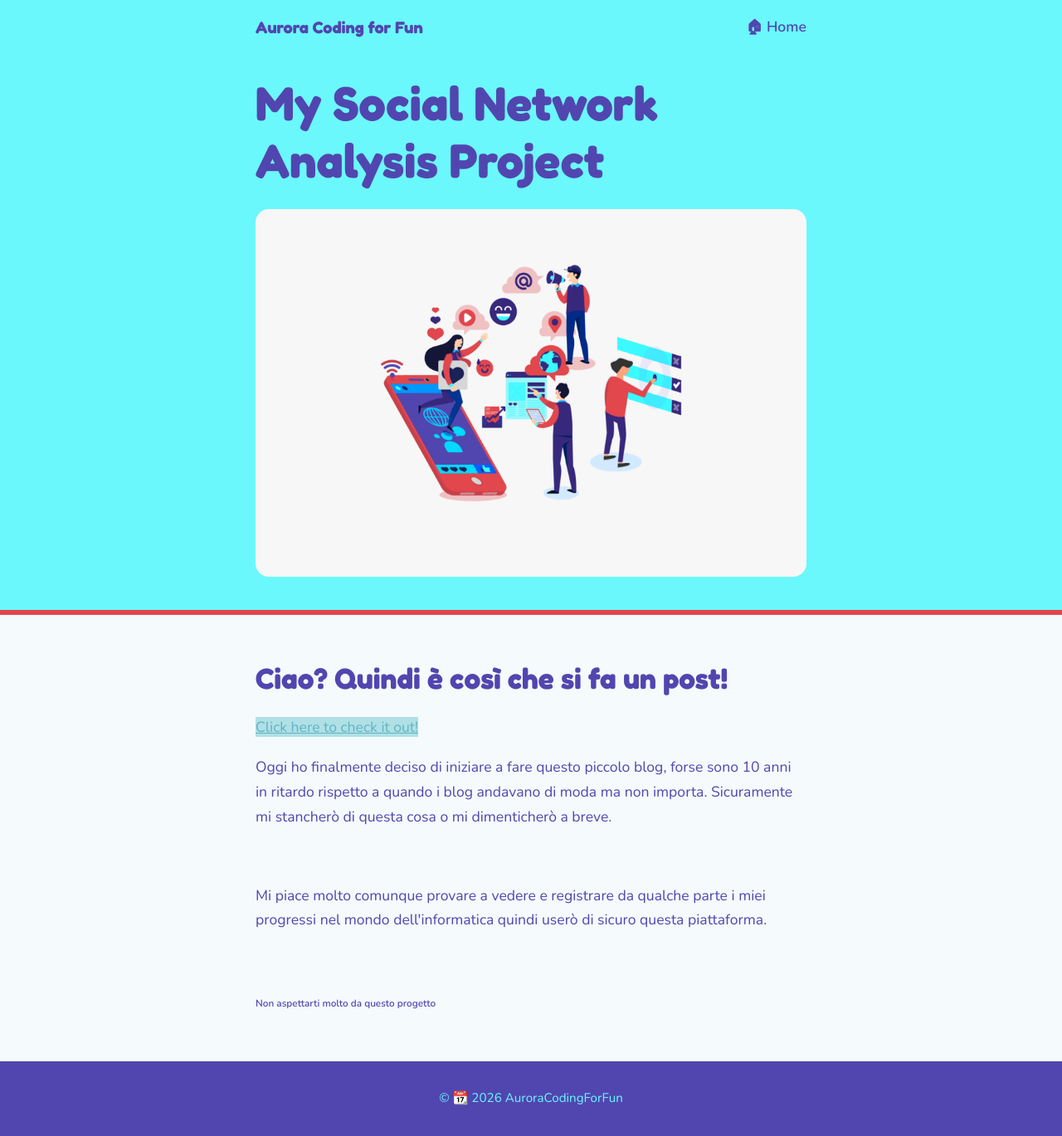
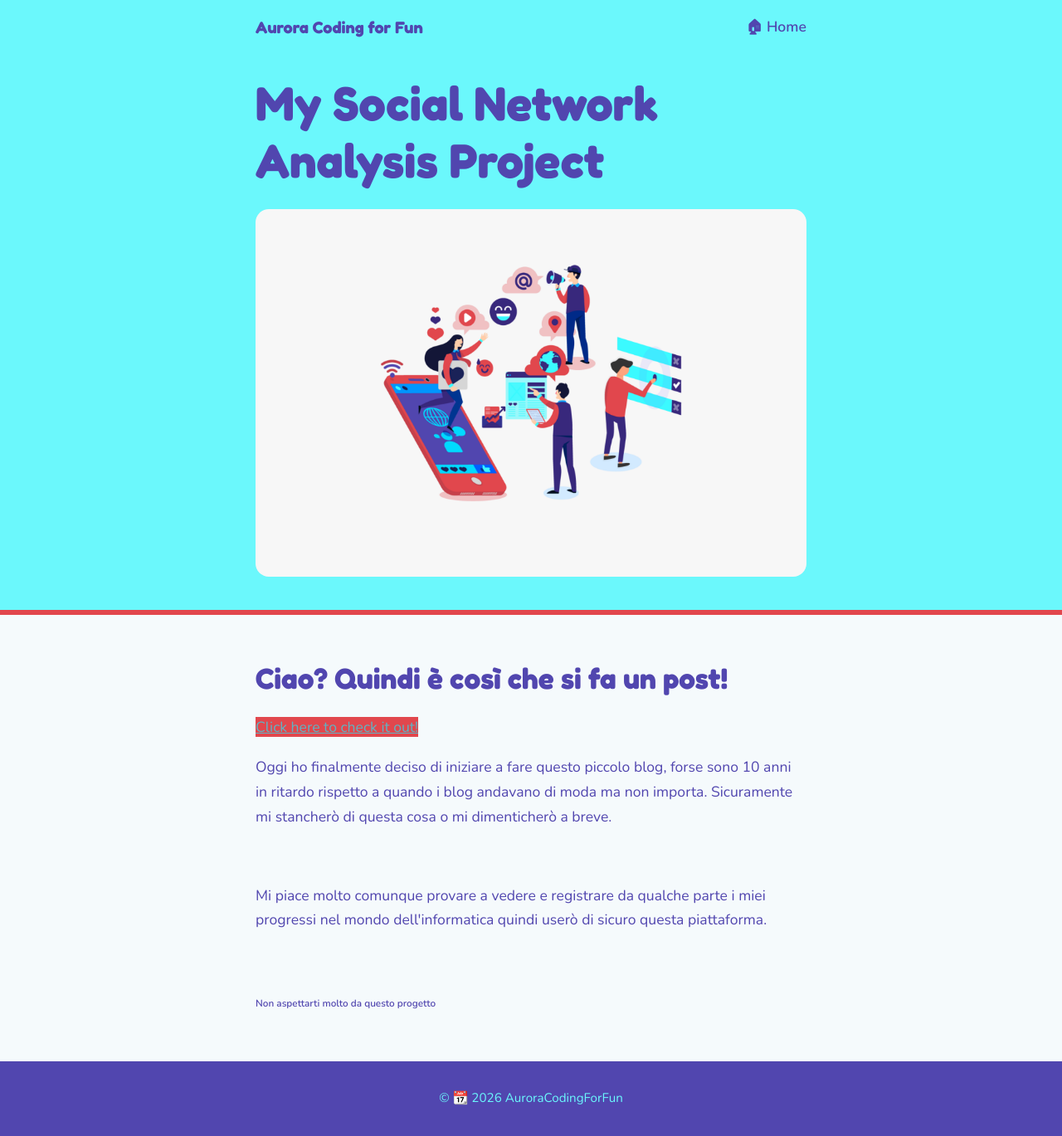
Before and after one commit to AuroraCodingForFun/BlogSite, a Jekyll site: the page built from _posts/2026-10-11-Social-Network-Analysis.md, in a window 1280 px wide. Shown: the whole page at 83% size. Built offline with Jekyll 4.4.1, drawn with Linux system fonts in a browser that asks for light colours.

Commit message:
Update link styling in Social Network Analysis post

```diff
--- a/_posts/2026-10-11-Social-Network-Analysis.md
+++ b/_posts/2026-10-11-Social-Network-Analysis.md
@@ -8,7 +8,7 @@ color3: "#e1474d"
 image: /images/SocialNetwork.png
 ---
 <h1>Ciao? Quindi è così che si fa un post!</h1>
-<a href="https://github.com/AuroraCodingForFun/SocialNetworkAnalysisProject" style="background-color:powderblue; text-align:center"> Click here to check it out! </a>
+<a href="https://github.com/AuroraCodingForFun/SocialNetworkAnalysisProject" style="background-color:#e1474d; text-align: center;"> Click here to check it out! </a>
 <p>Oggi ho finalmente deciso di iniziare a fare questo piccolo blog, forse sono 10 anni in ritardo rispetto a quando i blog andavano di moda ma non importa. Sicuramente mi stancherò di questa cosa o mi dimenticherò a breve.</p>
 <br>
 <p> Mi piace molto comunque provare a vedere e registrare da qualche parte i miei progressi nel mondo dell'informatica quindi userò di sicuro questa piattaforma.</p>
```
